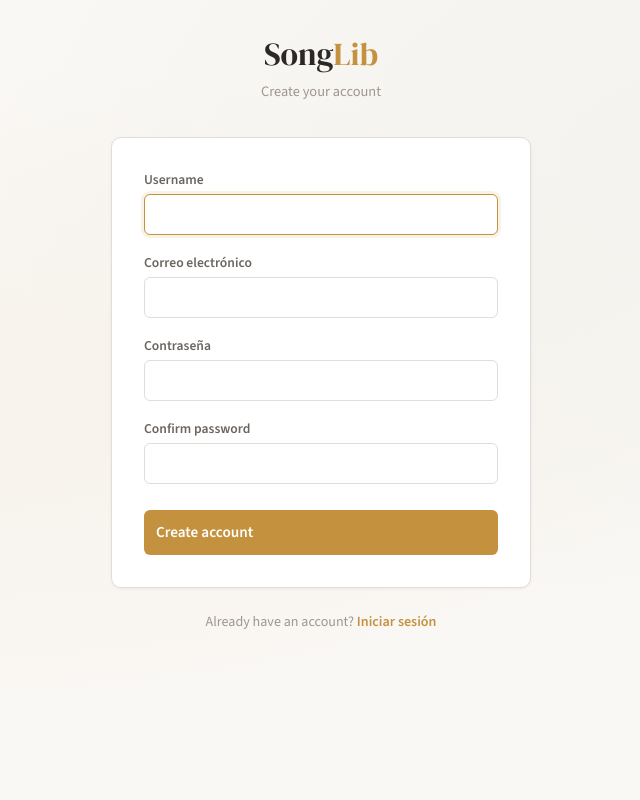
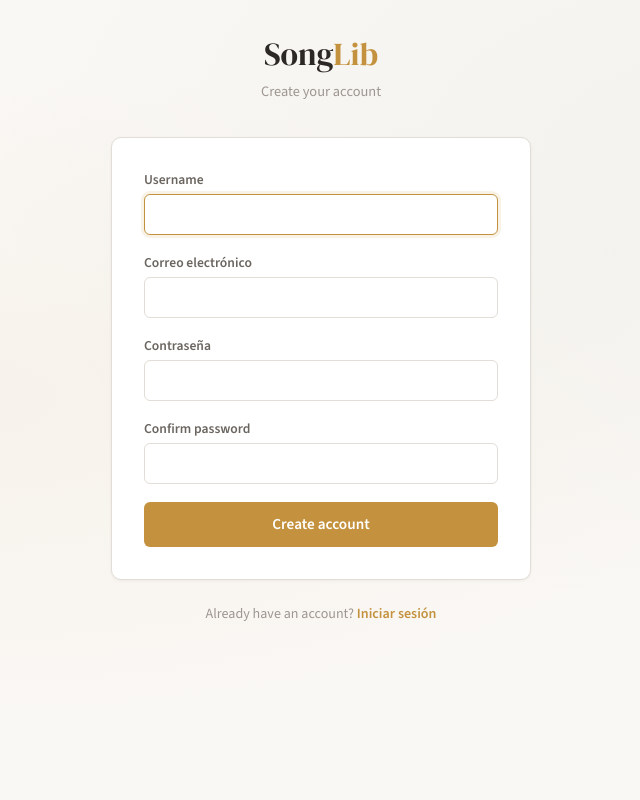
Before and after one commit to blasferna/songlib, a Django app: page /accounts/register/ in a window 1280 px wide. Shown: the whole page, without its empty margins (319-959 px from the left). Run offline with Django 4.2, Linux system fonts and the light colour scheme.

Commit message:
fix: center align login and create account buttons for better UX

```diff
--- a/templates/registration/login.html
+++ b/templates/registration/login.html
@@ -115,7 +115,7 @@
                     <label for="id_password">{% trans "Password" %}</label>
                     <input type="password" name="password" id="id_password" class="form-control" required>
                 </div>
-                <button type="submit" class="btn btn-primary">{% trans "Log in" %}</button>
+                <button type="submit" class="btn btn-primary" style="display: flex; justify-content: center;">{% trans "Log in" %}</button>
             </form>
         </div>
     </div>
--- a/templates/registration/register.html
+++ b/templates/registration/register.html
@@ -120,7 +120,7 @@
                     <label for="id_password2">{% trans "Confirm password" %}</label>
                     <input type="password" name="password2" id="id_password2" class="form-control" required>
                 </div>
-                <button type="submit" class="btn btn-primary">{% trans "Create account" %}</button>
+                <button type="submit" class="btn btn-primary" style="display: flex; justify-content: center;">{% trans "Create account" %}</button>
             </form>
         </div>
     </div>
```
